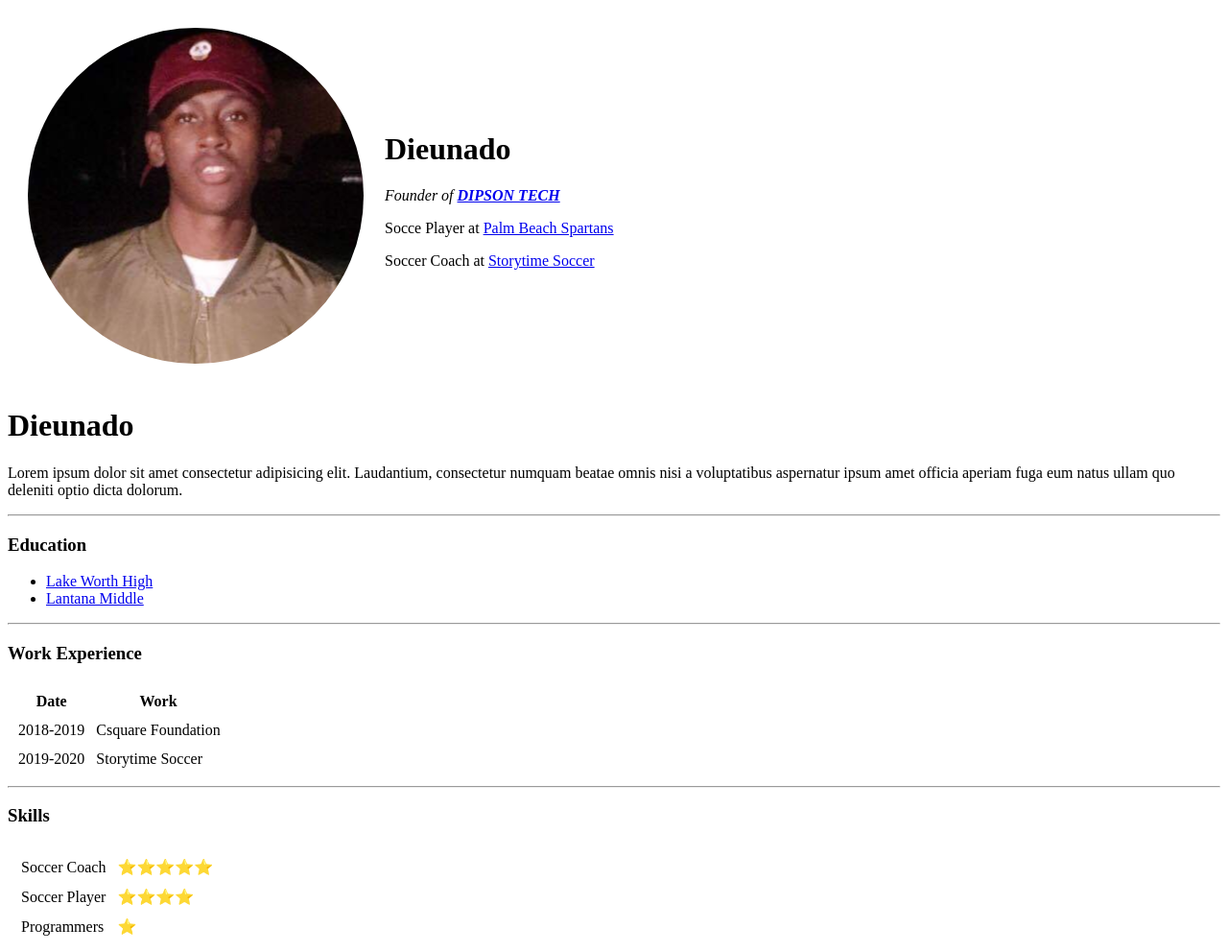
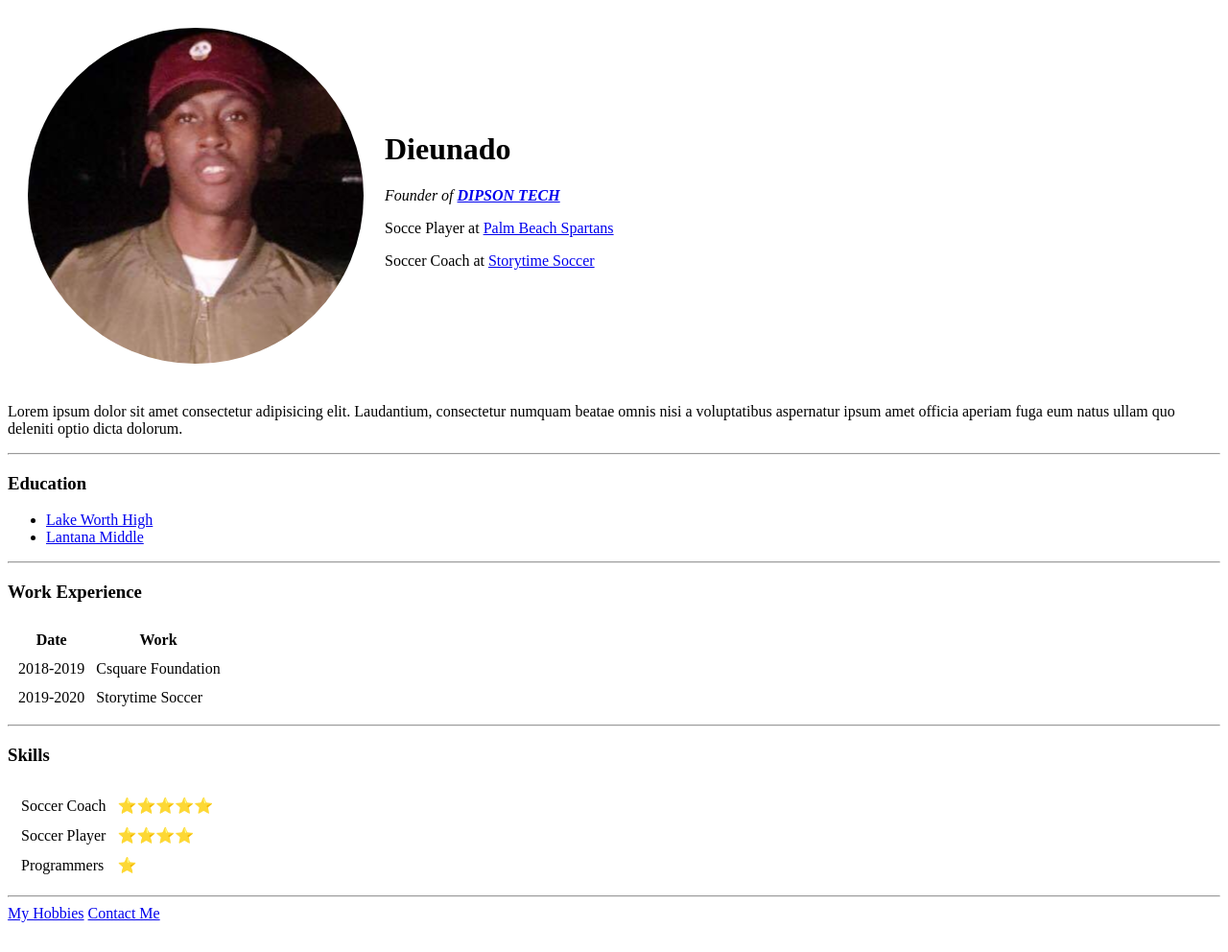
Before and after one commit to DeeDev1999/cv, a plain HTML site: page index.html in a window 1280 px wide. Shown: the top 992 px of the page at 96% size. After the commit the page ends 969 px from the top, so only its background shows below. Drawn offline with Linux system fonts and the light colour scheme; files whose address does not match are found by name.

Commit message:
Update index.html

```diff
--- a/index.html
+++ b/index.html
@@ -27,7 +27,6 @@
 
     </table>
 
-    <h1>Dieunado</h1>
 
 
     <p>Lorem ipsum dolor sit amet consectetur adipisicing elit. Laudantium, consectetur numquam beatae omnis nisi a
```
